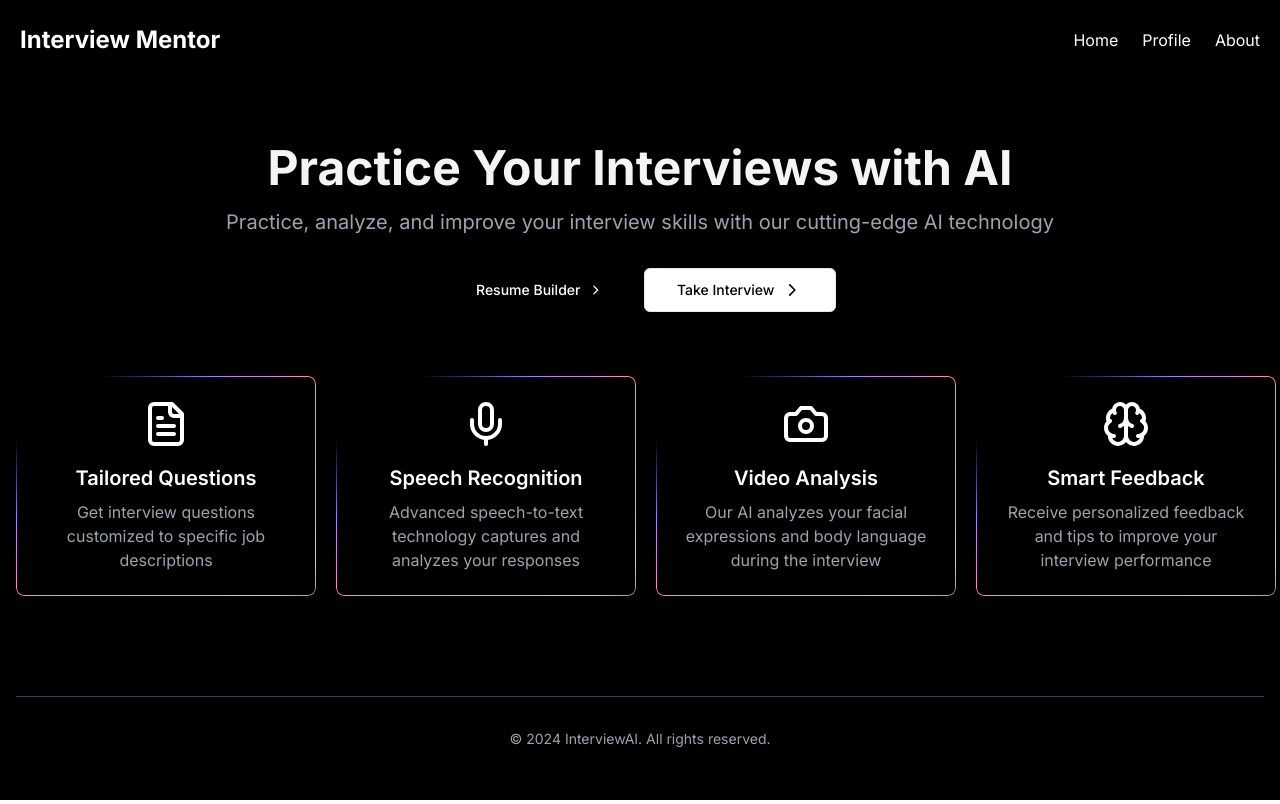
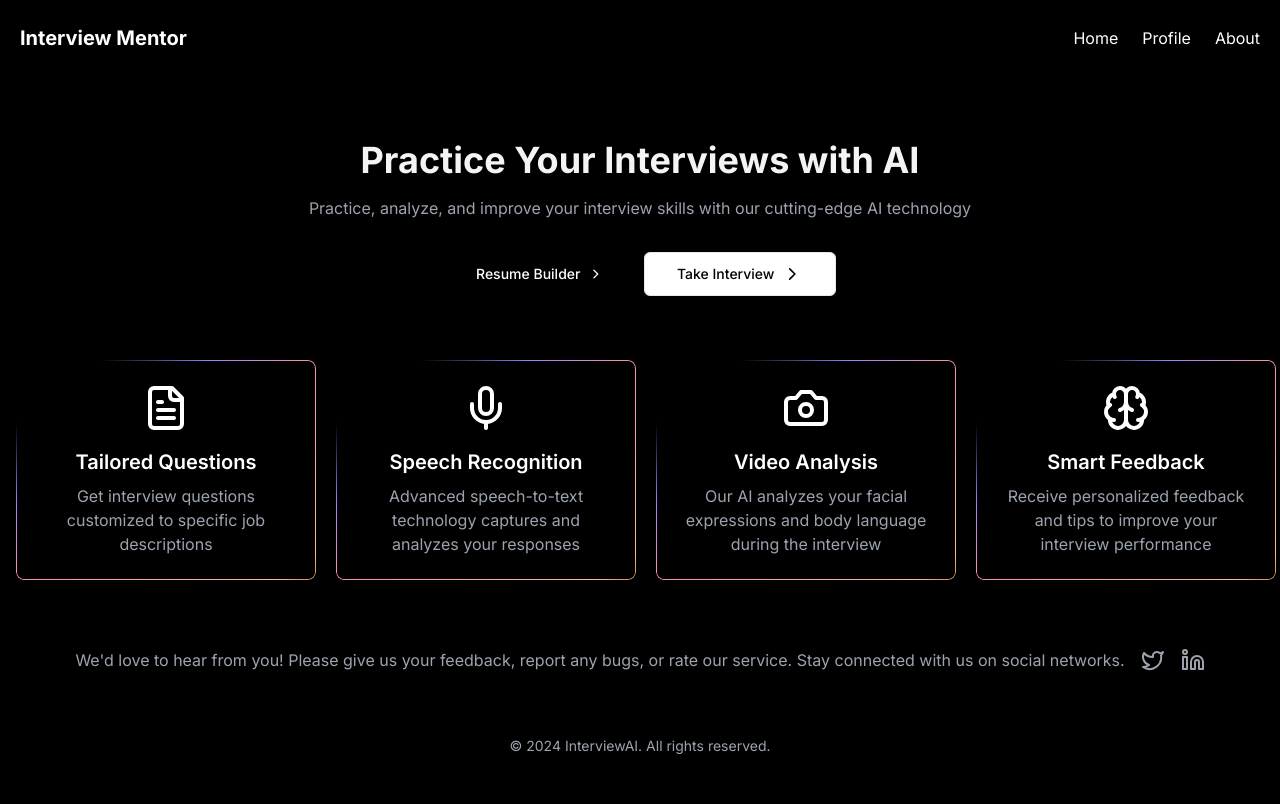
Before and after one commit to shaikhazrath/interview-ai, a Next.js app: page / in a window 1280 px wide. Built offline with nearby package versions, Linux system fonts and the light colour scheme.

Commit message:
footer update

```diff
--- a/app/interview/analytics/page.jsx
+++ b/app/interview/analytics/page.jsx
@@ -7,6 +7,7 @@ import { Chart as ChartJS, CategoryScale, LinearScale, BarElement, PointElement,
 import { Bar, Line, Pie } from 'react-chartjs-2';
 import Header from '@/components/header';
 import Disclaimer from '@/components/Disclaimer';
+import Footer from '@/components/footer';
 ChartJS.register(CategoryScale, LinearScale, BarElement, PointElement, LineElement, Title, Tooltip, Legend, ArcElement);
 
 const AnalyticsPage = () => {
@@ -190,13 +191,7 @@ const AnalyticsPage = () => {
           </CardContent>
         </Card>
       </div>
-      <footer className="bg-black mt-5 py-12">
-        <div className="container mx-auto px-4">
-          <div className="mt-8 pt-8 border-t border-gray-700 text-center">
-            <p className="text-sm text-gray-400">&copy; {new Date().getFullYear()} InterviewAI. All rights reserved.</p>
-          </div>
-        </div>
-      </footer>
+      <Footer/>
     </div>
 
   );
--- a/app/interview/setupinterview/page.jsx
+++ b/app/interview/setupinterview/page.jsx
@@ -10,6 +10,7 @@ import { useRouter } from 'next/navigation';
 import WordPullUp from "@/components/magicui/word-pull-up";
 import interview from '@/data/premadeInterviews';
 import Header from '@/components/header';
+import Footer from '@/components/footer';
 const InterviewSetup = () => {
   const [jobDescription, setJobDescription] = useState('');
   const [isFocused, setIsFocused] = useState(false);
@@ -109,13 +110,7 @@ const InterviewSetup = () => {
 
         </div>
       </div>
-      <footer className=" mt-5 py-12">
-        <div className="container mx-auto px-4">
-          <div className="mt-8 pt-8 border-t border-gray-700 text-center">
-            <p className="text-sm text-gray-400">&copy; {new Date().getFullYear()} InterviewAI. All rights reserved.</p>
-          </div>
-        </div>
-      </footer>
+<Footer/>
     </div>
 
     </div>
--- a/app/page.jsx
+++ b/app/page.jsx
@@ -5,6 +5,7 @@ import { Camera, Mic, Brain, ChevronRight, FileText, Send, Twitter, Linkedin, Gi
 import { useRouter } from "next/navigation";
 import Header from "@/components/header";
 import ShineBorder from "@/components/magicui/shine-border";
+import Footer from "@/components/footer";
 
 export default function Home() {
   const router = useRouter();
@@ -15,8 +16,8 @@ export default function Home() {
       <Header />
       <main className="container mx-auto mt-16 px-4">
         <div className="text-center mb-12">
-          <h1 className="text-5xl font-bold mb-4">Practice Your Interviews with AI</h1>
-          <p className="text-xl text-gray-400 mb-8">Practice, analyze, and improve your interview skills with our cutting-edge AI technology</p>
+          <h1 className="text-4xl font-bold mb-4">Practice Your Interviews with AI</h1>
+          <p className="text-small text-gray-400 mb-8">Practice, analyze, and improve your interview skills with our cutting-edge AI technology</p>
           <div className="flex justify-center flex-col gap-2 items-center md:flex-row ">
           <Button size="lg" onClick={() => router.push('/profile')} className=" bg-black text-white hover:bg-white hover:text-black hover:border w-48 ">
             Resume Builder <ChevronRight className="ml-2" />
@@ -56,13 +57,7 @@ export default function Home() {
             </ShineBorder>
             </div>
       </main>
-      <footer className="bg-black mt-5 py-12">
-        <div className="container mx-auto px-4">
-          <div className="mt-8 pt-8 border-t border-gray-700 text-center">
-            <p className="text-sm text-gray-400">&copy; {new Date().getFullYear()} InterviewAI. All rights reserved.</p>
-          </div>
-        </div>
-      </footer>
+   <Footer/>
     </div>
   );
 }
--- /dev/null
+++ b/components/footer.jsx
@@ -0,0 +1,40 @@
+import React, { useState } from 'react';
+import { Twitter, Linkedin, Send } from 'lucide-react';
+import { Input } from '@/components/ui/input';
+import { Button } from '@/components/ui/button';
+
+const Footer = () => {
+  const [feedback, setFeedback] = useState('');
+
+  const handleSubmit = (e) => {
+    e.preventDefault();
+    // Here you would typically send the feedback to your server
+    console.log('Feedback submitted:', feedback);
+    setFeedback('');
+    // You might want to show a success message to the user here
+  };
+
+  return (
+    <footer className=" mt-5 py-12 ">
+      <div className="container mx-auto px-4 r ">
+        <div className="flex justify-center space-x-4 mb-4">
+
+          <p className="text-center text-gray-400 ">
+            We'd love to hear from you! Please give us your feedback, report any bugs, or rate our service. Stay connected with us on social networks.
+          </p>
+          <a href="https://x.com/shaikhazrathali" target="_blank" rel="noopener noreferrer" className="text-gray-400 hover:text-white transition-colors">
+            <Twitter size={24} />
+          </a>
+          <a href="https://www.linkedin.com/in/shaik-hazrathali-856349253" target="_blank" rel="noopener noreferrer" className="text-gray-400 hover:text-white transition-colors">
+            <Linkedin size={24} />
+          </a>
+        </div>
+        <div className="mt-8 pt-8 border-gray-700 text-center">
+          <p className="text-sm text-gray-400">&copy; {new Date().getFullYear()} InterviewAI. All rights reserved.</p>
+        </div>
+      </div>
+    </footer>
+  );
+};
+
+export default Footer;
--- a/components/header.jsx
+++ b/components/header.jsx
@@ -33,7 +33,7 @@ const Header = ({ toggleDarkMode, darkMode }) => {
   return (
     <header className="px-5 py-6">
       <nav className="flex justify-between items-center">
-        <Link href={'/'} className="text-2xl font-bold text-white">
+        <Link href={'/'} className="text-xl font-bold text-white">
           Interview Mentor
         </Link>
 
```
